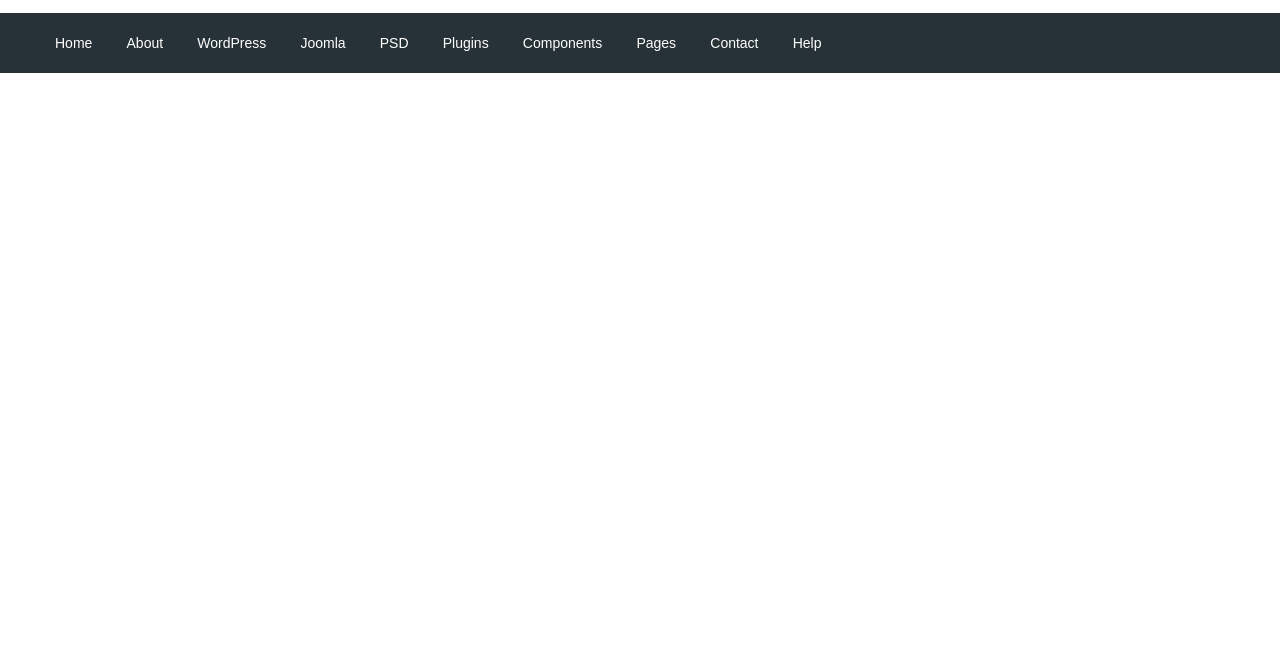
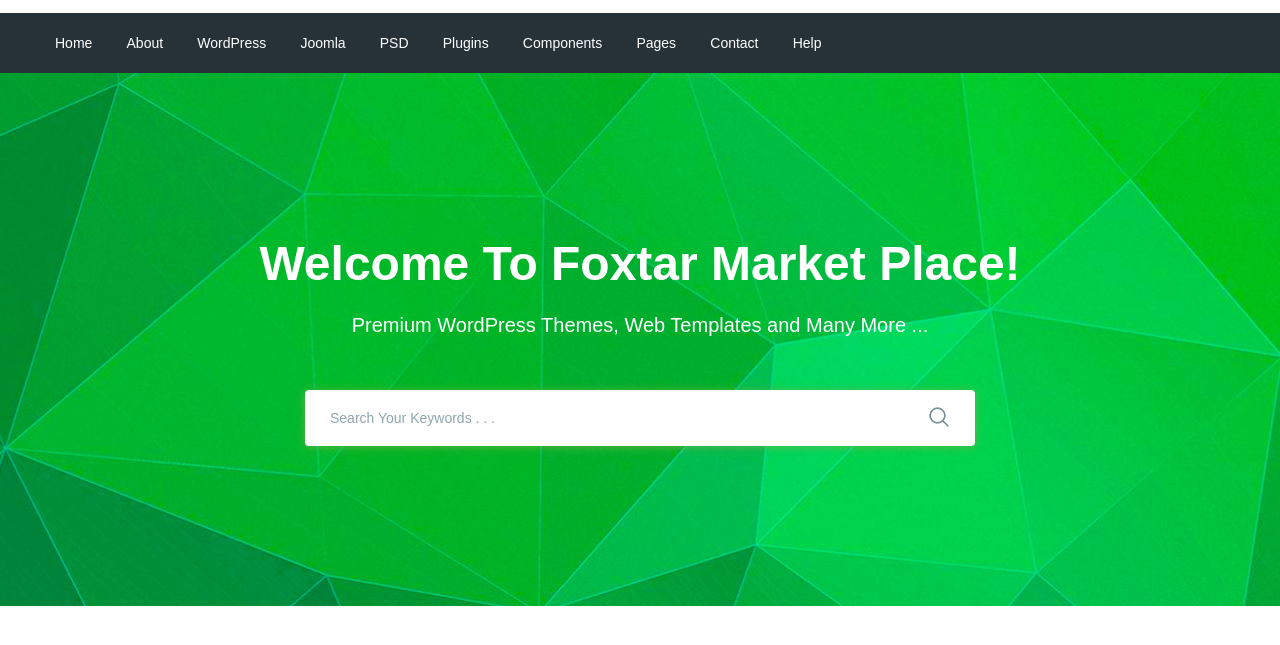
Before and after one commit to eds-teh/moderno, a website: page app/index.html in a window 1280 px wide. Shown: the part 77-722 px from the top of the page. Drawn offline with nearby package versions, Linux system fonts and the light colour scheme; files that its build step writes are made by us from their sources.

Commit message:
added search section

```diff
--- a/app/index.html
+++ b/app/index.html
@@ -54,12 +54,28 @@
                         </nav>
                     </div>
                 </div>
+    </header>
 
-
-
-
-
-    </header>
+    <section class="search" style="background-image: url(../images/search-bg.jpg);">
+        <div class="container">
+            <div class="search__inner">
+                <div class="search__inner-title">
+                    Welcome To Foxtar Market Place!
+                </div>
+                <div class="search__inner-text">
+                    Premium WordPress Themes, Web Templates and Many More ...
+                </div>
+                <div class="search__inner-form">
+                    <form>
+                        <input type="text" placeholder="Search Your Keywords . . ." required>
+                        <button type="submit">
+                            <img src="images/icons/search.png" alt="">
+                        </button>
+                    </form>
+                </div>
+            </div>
+        </div>
+    </section>
 
 
     <script src="https://ajax.googleapis.com/ajax/libs/jquery/3.6.0/jquery.min.js"></script>
--- a/app/scss/style.scss
+++ b/app/scss/style.scss
@@ -50,3 +50,55 @@
         font-size: 14px;
     }
 }
+.search{
+    background-repeat: no-repeat;
+    background-size: cover;
+    background-position: center;
+    min-height: 533px;
+}
+.search__inner{
+    padding: 155px 0px 100px;
+    color: #fff;
+    text-align: center;
+    &-title{
+        margin-bottom: 10px;
+        font-size: 48px;
+        font-weight: 700;
+        line-height: 72px;
+    }
+    &-text{
+        margin-bottom: 50px;
+        font-size: 20px;
+        font-weight: 500;
+        line-height: 30px;
+    }
+    &-form{
+        max-width: 670px;
+        margin: 0 auto;
+        width: 100%;
+        position: relative;
+        input{
+            display: block;
+            width: 100%;
+            box-shadow: 0px 1px 10px 0px rgba(124, 178, 64, 0.75);
+            border-radius: 4px;
+            height: 56px;
+            border: none;
+            font-size: 14px;
+            font-weight: 500;
+            padding-left: 25px;
+            padding-right: 60px;
+            &::placeholder{
+                color: #90a4ae;
+                font-weight: 500;
+            }
+        }
+    }
+    button{
+        position: absolute;
+        border: none;
+        background-color: transparent;
+        right: 20px;
+        top: 16px;
+    }
+}
```
Also changed, not shown: app/images/icons/search.png (added), app/images/icons/search.svg (added), app/images/search-bg.jpg (added).
